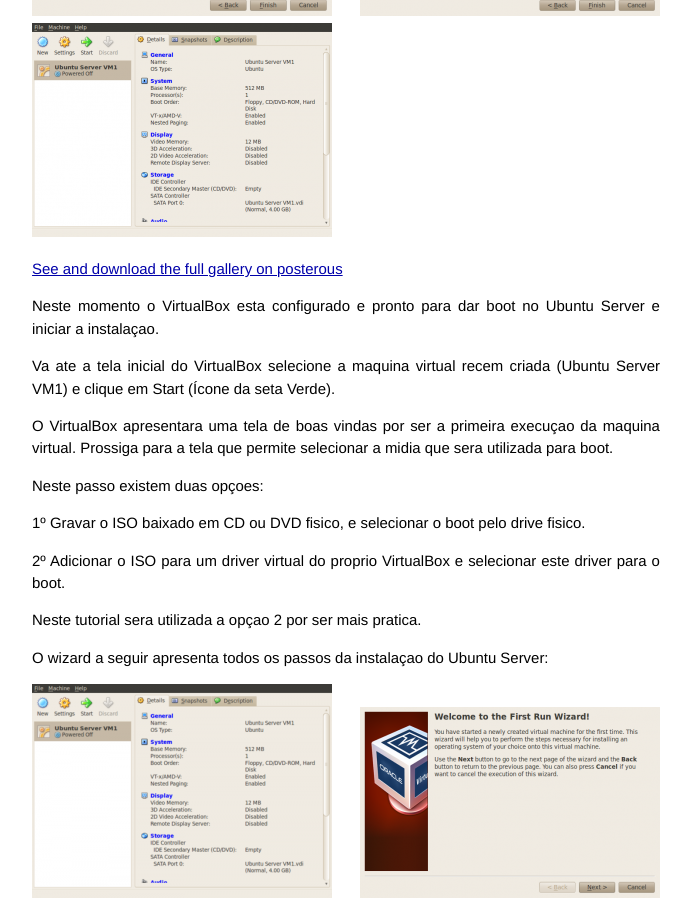
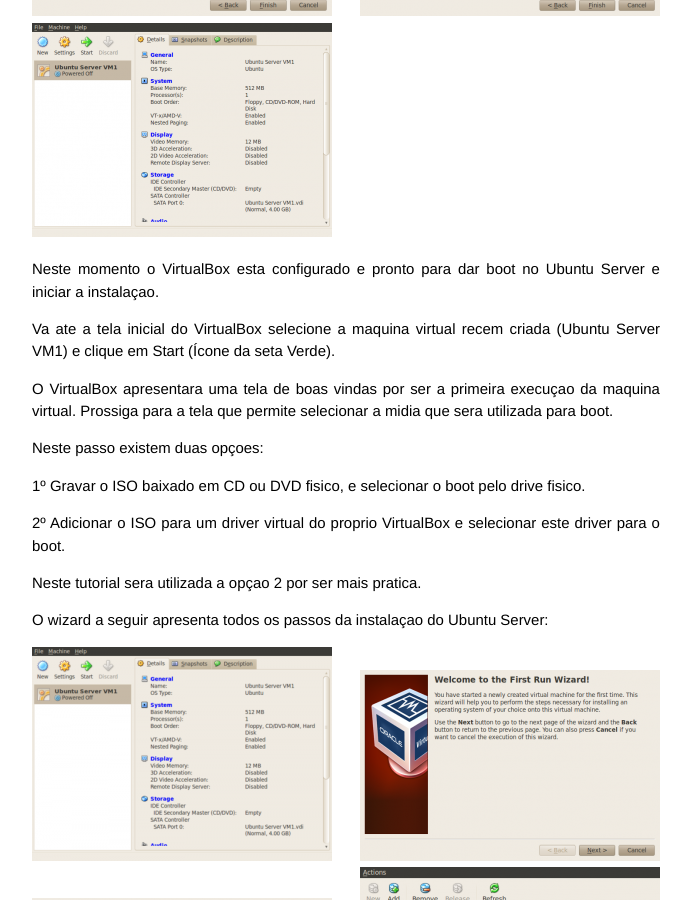
Before and after one commit to fnmunhoz/fnmunhoz.github.com, a Jekyll site: the page built from _posts/2010-09-12-instalando-o-ubuntu-server-no-virtualbox.markdown, in a window 1280 px wide and 900 px high, scrolled down 1662 px. Shown: the whole window, without its empty margins (294-985 px from the left). Built offline with Jekyll 4.4.1, drawn with Linux system fonts in a browser that asks for light colours; Markdown is read by kramdown in place of the engine named in the settings; some of the changed text lies outside the part shown.

Commit message:
Fix URLs

```diff
--- a/_posts/2010-02-01-padronizando-seu-codigo-python-layout-do-codigo-2.markdown
+++ b/_posts/2010-02-01-padronizando-seu-codigo-python-layout-do-codigo-2.markdown
@@ -8,7 +8,7 @@
 wordpress_id: 41
 ---
 
-Neste post da série [Padronizando seu código Python](http://blog.felipemunhoz.com/?p=10) será apresentado os padrões para o layout do código como identação, tamanho máximo de cada linha, linhas em branco e utilização de codificações de caracteres.
+Neste post da série [Padronizando seu código Python](http://blog.felipemunhoz.com/padronizando-seu-codigo-python/) será apresentado os padrões para o layout do código como identação, tamanho máximo de cada linha, linhas em branco e utilização de codificações de caracteres.
 
 **Identação**
 
--- a/_posts/2010-06-13-ambiente-de-desenvolvimento-rails.markdown
+++ b/_posts/2010-06-13-ambiente-de-desenvolvimento-rails.markdown
@@ -10,7 +10,7 @@
 
 O mundo das aplicações caminha cada vez mais para a WEB, aplicações Desktop ainda são amplamente utilizadas, mas a tendência é que sejam migradas para a WEB em sua maioria. Neste sentido a minha escolha do ambiente de desenvolvimento tem foco na WEB, indepentende do tipo de dispositivo que irá acessar a aplicação ( PCs, notebooks, netbooks, smartphones, geladeiras?) ela deve estar preparada e atender de forma satisfatória.
 
-De acordo com os [requisitos](http://blog.felipemunhoz.com/2010/06/13/requisitos-do-ambiente-de-programacao/) que defini como básicos nos meus estudos para um ambiente de desenvolvimento, o rails cumpre até agora todos eles de forma bastante interessante. Vamos a eles:
+De acordo com os [requisitos](http://blog.felipemunhoz.com/requisitos-do-ambiente-de-programacao/) que defini como básicos nos meus estudos para um ambiente de desenvolvimento, o rails cumpre até agora todos eles de forma bastante interessante. Vamos a eles:
 
 
 
--- a/_posts/2010-06-14-ambiente-rubyonrails-matador-no-kubuntu-2.markdown
+++ b/_posts/2010-06-14-ambiente-rubyonrails-matador-no-kubuntu-2.markdown
@@ -15,9 +15,9 @@
 - rails
 ---
 
-No [post anterior](http://blog.felipemunhoz.com/2010/06/14/ambiente-rubyonrails-matador-no-kubuntu-1/) foi configurado o ambiente para o rails 3. Neste post vamos para a instalação da IDE.
+No [post anterior](http://blog.felipemunhoz.com/ambiente-rubyonrails-matador-no-kubuntu-1/) foi configurado o ambiente para o rails 3. Neste post vamos para a instalação da IDE.
 
-Seguindo os princípios definidos nos [requisitos do ambiente de desenvolvimento](http://blog.felipemunhoz.com/2010/06/13/requisitos-do-ambiente-de-programacao/) optei pela IDE desenvolvida pela [Aptana](http://aptana.org/).
+Seguindo os princípios definidos nos [requisitos do ambiente de desenvolvimento](http://blog.felipemunhoz.com/requisitos-do-ambiente-de-programacao/) optei pela IDE desenvolvida pela [Aptana](http://aptana.org/).
 
 A versão estável é a radrails 2, entretanto optei pela versão beta Aptana Studio 3 que será a versão da IDE com suporte para o Rails 3  (que no momento que escrevo este post também encontra-se em estágio beta).
 
--- a/_posts/2010-09-12-instalando-o-ubuntu-server-no-virtualbox.markdown
+++ b/_posts/2010-09-12-instalando-o-ubuntu-server-no-virtualbox.markdown
@@ -75,9 +75,6 @@
 [![](/images/instalando-o-ubuntu-server-no-virtualbox/ubuntu-server-12.png.scaled1000-300x214.png)](/images/instalando-o-ubuntu-server-no-virtualbox/ubuntu-server-12.png.scaled1000.png)
 
 
-[See and download the full gallery on posterous](http://blog.felipemunhoz.com/instalando-o-ubuntu-server-no-virtualbox)
-
-
 
 
 Neste momento o VirtualBox esta configurado e pronto para dar boot no Ubuntu Server e iniciar a instalaçao.
@@ -141,7 +138,7 @@
 
 
 
-[![](/images/instalando-o-ubuntu-server-no-virtualbox/ubuntu-server-12.png.scaled500-300x214.png)](http://posterous.com/getfile/files.posterous.com/temp-2010-09-12/kyDhazlJjBHpjrvzlFkmmvbFovxrplfhbpgxaFuolzqwDHothcrsJDdJjHIv/ubuntu-server-12.png.scaled1000.png)
+[![](/images/instalando-o-ubuntu-server-no-virtualbox/ubuntu-server-12.png.scaled500-300x214.png)](/images/instalando-o-ubuntu-server-no-virtualbox/ubuntu-server-12.png.scaled1000.png)
 [![](/images/instalando-o-ubuntu-server-no-virtualbox/ubuntu-server-14.png.scaled1000-300x191.png)](/images/instalando-o-ubuntu-server-no-virtualbox/ubuntu-server-14.png.scaled1000.png)
 [![](/images/instalando-o-ubuntu-server-no-virtualbox/ubuntu-server-15.png.scaled1000-300x191.png)](/images/instalando-o-ubuntu-server-no-virtualbox/ubuntu-server-15.png.scaled1000.png)
 [![](/images/instalando-o-ubuntu-server-no-virtualbox/ubuntu-server-16.png.scaled1000-300x222.png)](/images/instalando-o-ubuntu-server-no-virtualbox/ubuntu-server-16.png.scaled1000.png)
@@ -174,9 +171,6 @@
 [![](/images/instalando-o-ubuntu-server-no-virtualbox/ubuntu-server-43.png.scaled1000-300x246.png)](/images/instalando-o-ubuntu-server-no-virtualbox/ubuntu-server-43.png.scaled1000.png)
 
 
-[See and download the full gallery on posterous](http://blog.felipemunhoz.com/instalando-o-ubuntu-server-no-virtualbox)
-
-
 
 
 
--- a/_posts/2010-09-18-instalando-o-servidor-de-email-postfix-no-ubuntu-server.markdown
+++ b/_posts/2010-09-18-instalando-o-servidor-de-email-postfix-no-ubuntu-server.markdown
@@ -56,9 +56,6 @@
 [![](/images/instalando-o-servidor-de-email-postfix-no-ubuntu-server/postfix-3.png.scaled1000-300x246.png)](/images/instalando-o-servidor-de-email-postfix-no-ubuntu-server/postfix-3.png.scaled1000.png)
 
 
-[See and download the full gallery on posterous](http://blog.felipemunhoz.com/instalando-o-servidor-de-email-postifix-no-ub)
-
-
 
 
 Neste wizard sao feitas duas perguntas:
--- a/_posts/2010-10-16-integrando-o-pam-ao-ldap.markdown
+++ b/_posts/2010-10-16-integrando-o-pam-ao-ldap.markdown
@@ -92,9 +92,6 @@
 [![](/images/integrando-o-pam-ao-ldap/pam_ldap-9.png.scaled1000-300x191.png)](/images/integrando-o-pam-ao-ldap/pam_ldap-9.png.scaled1000.png)
 [![](/images/integrando-o-pam-ao-ldap/pam_ldap-10.png.scaled1000-300x193.png)](/images/integrando-o-pam-ao-ldap/pam_ldap-10.png.scaled1000.png)
 [![](/images/integrando-o-pam-ao-ldap/pam_ldap-11.png.scaled1000-300x190.png)](/images/integrando-o-pam-ao-ldap/pam_ldap-11.png.scaled1000.png)
-
-
-[See and download the full gallery on posterous](http://blog.felipemunhoz.com/integrando-o-pam-ao-ldap)
 
 
 
```
Also changed, not shown: 6 other files.
